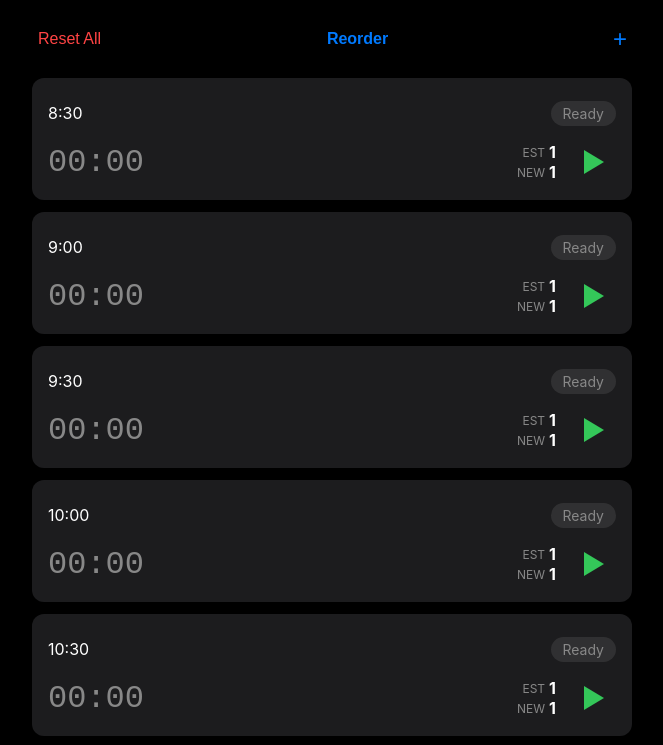
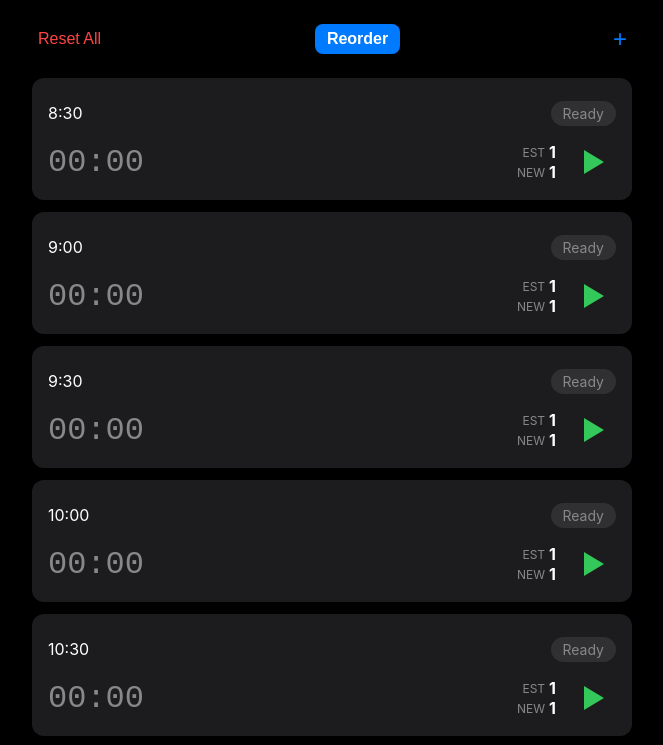
Before and after one commit to cmd-christopher/html-timer, a plain HTML site: page index.html in a window 1280 px wide. Both pictures are taken after a click on the button "Reorder". Shown: the top 745 px of the page, without its empty margins (308-971 px from the left). Drawn offline with nearby package versions, Linux system fonts and the light colour scheme.

Commit message:
better design for re-order button

```diff
--- a/index.html
+++ b/index.html
@@ -50,6 +50,11 @@
         }
         .reorder-button.active {
             font-weight: bold;
+            background-color: #007AFF;
+            color: white;
+            padding: 6px 12px;
+            border-radius: 8px;
+            transition: all 0.2s ease;
         }
         .timer-card {
             background-color: #1c1c1e;
```
